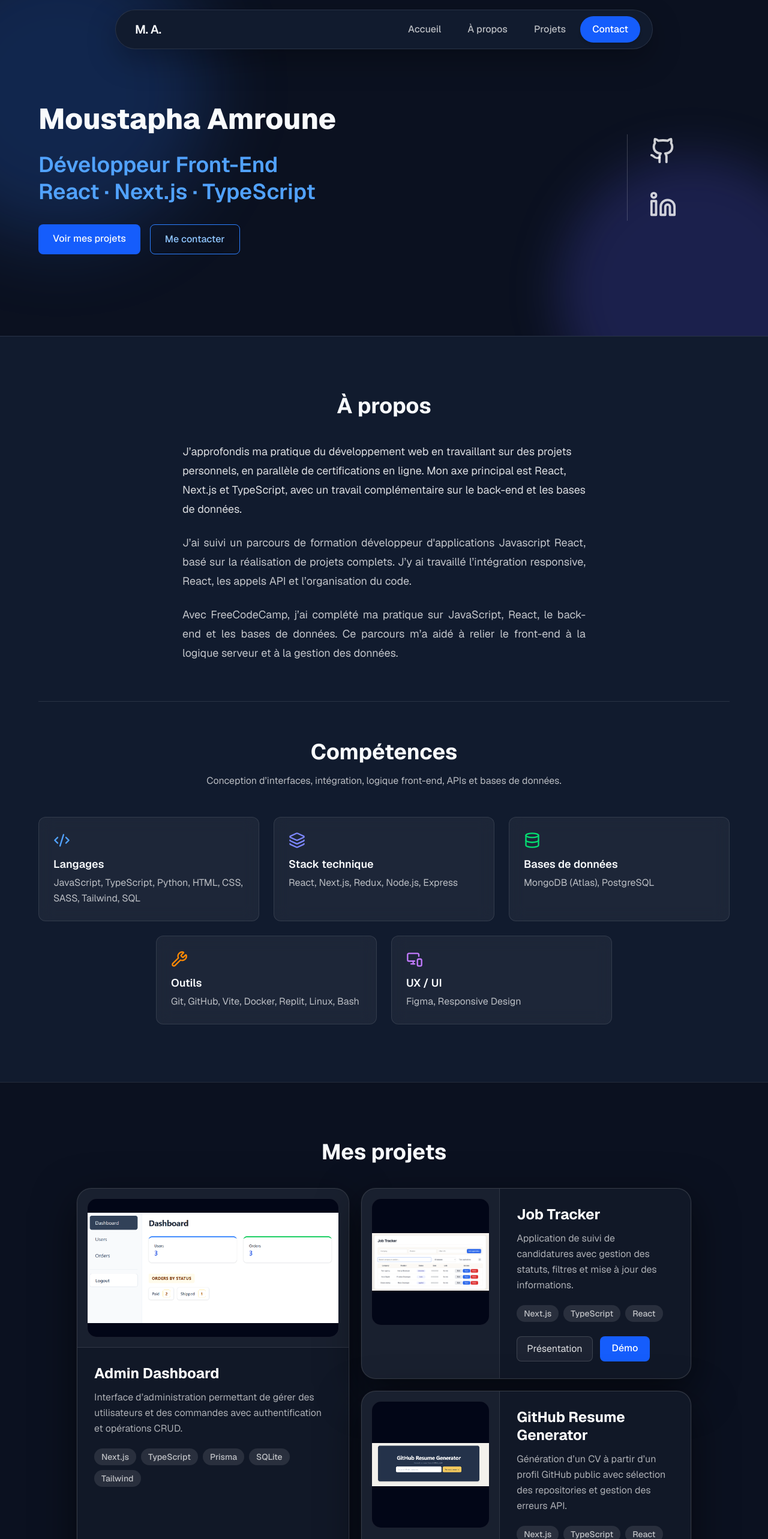
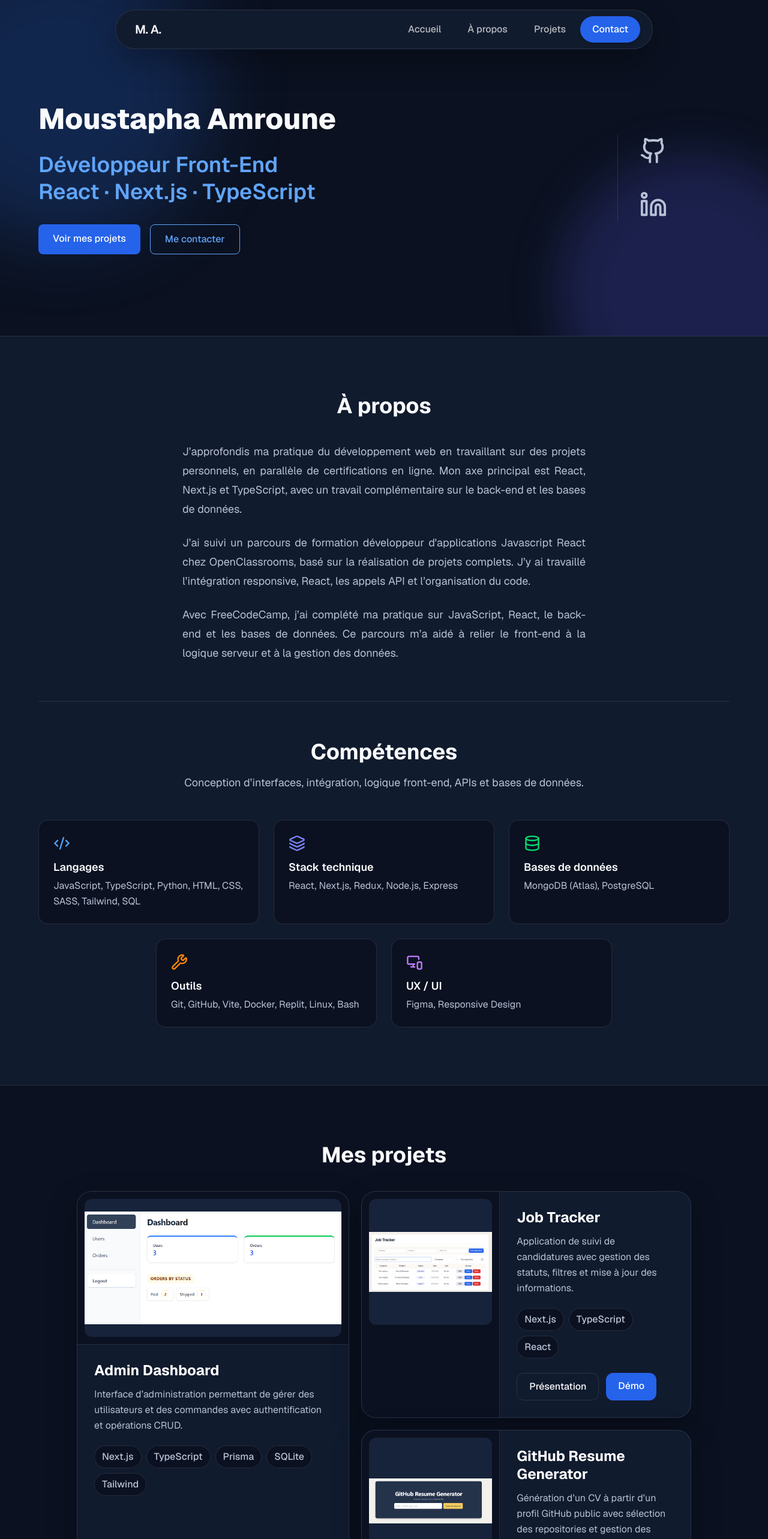
Before and after one commit to m-amroune/portfolio, a Next.js app: page / in a window 1280 px wide. Shown: the top 2566 px of the page at 60% size. Built offline with nearby package versions, Linux system fonts and the light colour scheme.

Commit message:
modernize project cards and contact section

```diff
--- a/app/page.tsx
+++ b/app/page.tsx
@@ -23,7 +23,7 @@ export default function Home() {
     intro:
       "J’approfondis ma pratique du développement web en travaillant sur des projets personnels, en parallèle de certifications en ligne. Mon axe principal est React, Next.js et TypeScript, avec un travail complémentaire sur le back-end et les bases de données.",
     openClassrooms:
-      "J’ai suivi un parcours de formation développeur d'applications Javascript React, basé sur la réalisation de projets complets. J’y ai travaillé l’intégration responsive, React, les appels API et l’organisation du code.",
+      "J’ai suivi un parcours de formation développeur d'applications Javascript React chez OpenClassrooms, basé sur la réalisation de projets complets. J’y ai travaillé l’intégration responsive, React, les appels API et l’organisation du code.",
     freeCodeCamp:
       "Avec FreeCodeCamp, j’ai complété ma pratique sur JavaScript, React, le back-end et les bases de données. Ce parcours m’a aidé à relier le front-end à la logique serveur et à la gestion des données.",
   };
@@ -82,7 +82,7 @@ export default function Home() {
         Moustapha Amroune
       </h1>
 
-      <h2 className="text-2xl font-semibold leading-tight text-blue-400 md:text-4xl">
+      <h2 className="text-2xl font-semibold leading-tight text-[var(--accent)] md:text-4xl">
   Développeur Front-End
   <span className="block">React · Next.js · TypeScript</span>
 </h2>
@@ -91,14 +91,25 @@ export default function Home() {
 <div className="flex flex-wrap gap-4 pt-2">
   <Link
     href="#projets"
-          className="cursor-pointer rounded-lg bg-blue-600 px-6 py-3 text-base font-medium transition hover:bg-blue-500"
+    className="
+      cursor-pointer rounded-lg
+      bg-[var(--accent-strong)] px-6 py-3
+      text-base font-medium text-white
+      transition hover:brightness-110
+    "
   >
     Voir mes projets
   </Link>
 
   <Link
     href="#contact"
-          className="cursor-pointer rounded-lg border border-blue-500 px-6 py-3 text-base font-medium text-blue-300 transition hover:bg-blue-900/40"
+    className="
+      cursor-pointer rounded-lg
+      border border-[var(--accent)]
+      px-6 py-3 text-base font-medium
+      text-[var(--accent)]
+      transition hover:bg-white/[0.06]
+    "
   >
     Me contacter
   </Link>
@@ -106,9 +117,9 @@ export default function Home() {
     </div>
 
     {/* Right column: social links */}
-    <div className="flex justify-center sm:-translate-x-4 sm:justify-end md:-translate-x-12 lg:-translate-x-20">
+    <div className="flex justify-center sm:-translate-x-4 sm:justify-end md:-translate-x-12 lg:-translate-x-24">
       <div className="flex items-center gap-5 sm:gap-7">
-        <div className="hidden h-36 w-px bg-white/20 sm:block" />
+        <div className="hidden h-36 w-px bg-[var(--border)] sm:block" />
 
 <div className="flex items-center gap-5 sm:flex-col sm:gap-7">
   <a
@@ -116,7 +127,7 @@ export default function Home() {
     target="_blank"
     rel="noopener noreferrer"
     aria-label="GitHub"
-            className="cursor-pointer p-2 text-white/80 transition hover:-translate-y-1 hover:text-blue-300"
+    className="cursor-pointer p-2 text-[var(--muted)] transition hover:-translate-y-1 hover:text-[var(--accent)]"
   >
     <Github size={46} />
   </a>
@@ -126,7 +137,7 @@ export default function Home() {
     target="_blank"
     rel="noopener noreferrer"
     aria-label="LinkedIn"
-            className="cursor-pointer p-2 text-white/80 transition hover:-translate-y-1 hover:text-blue-300"
+    className="cursor-pointer p-2 text-[var(--muted)] transition hover:-translate-y-1 hover:text-[var(--accent)]"
   >
     <Linkedin size={46} />
   </a>
@@ -153,27 +164,27 @@ export default function Home() {
             </h2>
 
             <div className="mx-auto max-w-2xl space-y-6">
-              <p className="text-lg leading-8 text-white/85">
+  <p className="text-justify text-lg leading-8 text-[var(--muted)]">
     {aboutContent.intro}
   </p>
 
-              <p className="text-justify text-lg leading-8 text-white/75">
+  <p className="text-justify text-lg leading-8 text-[var(--muted)]">
     {aboutContent.openClassrooms}
   </p>
 
-              <p className="text-justify text-lg leading-8 text-white/75">
+  <p className="text-justify text-lg leading-8 text-[var(--muted)]">
     {aboutContent.freeCodeCamp}
   </p>
 </div>
 
             {/* Skills */}
-            <div className="mt-16 border-t border-white/10 pt-16">
+            <div className="mt-16 border-t border-[var(--border)] pt-16">
   <div className="space-y-4 text-center">
     <h3 className="text-3xl font-bold md:text-4xl">Compétences</h3>
 
-                <p className="mx-auto max-w-2xl text-white/70">
-                  Conception d’interfaces, intégration, logique front-end, APIs
-                  et bases de données.
+    <p className="mx-auto max-w-2xl text-base leading-relaxed text-[var(--muted)] md:text-lg">
+      Conception d’interfaces, intégration, logique front-end, APIs et
+      bases de données.
     </p>
   </div>
 
@@ -255,11 +266,12 @@ export default function Home() {
   href="/projects"
   className="
     inline-flex cursor-pointer items-center gap-2
-    rounded-xl border border-white/10
-    bg-blue-600 px-6 py-3
-    text-base font-medium text-white
-    shadow-md transition
-    hover:bg-blue-500 hover:shadow-blue-900/30
+    rounded-xl border border-[var(--border)]
+    bg-[var(--surface)] px-6 py-3
+    text-base font-medium text-[var(--foreground)]
+    transition
+    hover:border-[var(--accent)]
+    hover:text-[var(--accent)]
   "
 >
   Voir tous les projets →
@@ -268,7 +280,6 @@ export default function Home() {
           </motion.div>
         </section>
 
-        {/* ===================== CONTACT ===================== */}
         {/* ===================== CONTACT ===================== */}
 <section
   id="contact"
@@ -311,11 +322,18 @@ function SkillCard({
 }) {
   return (
    <div
-      className={`rounded-xl border border-white/10 bg-white/5 p-6 backdrop-blur-md transition hover:-translate-y-1 hover:bg-white/10 ${className}`}
+  className={`
+    rounded-2xl border border-[var(--border)]
+    bg-[var(--background)] p-6
+    transition duration-300
+    hover:-translate-y-1
+    hover:border-[var(--accent)]/40
+    ${className}
+  `}
 >
       <div className="mb-3">{icon}</div>
       <h3 className="text-lg font-semibold mb-1">{title}</h3>
-      <p className="text-base leading-relaxed text-white/70">{text}</p>
+      <p className="text-base leading-relaxed text-[var(--muted)]">{text}</p>
     </div>
   );
 }
--- a/components/Footer.tsx
+++ b/components/Footer.tsx
@@ -2,9 +2,9 @@
 
 export default function Footer() {
   return (
-    <footer className="py-8 bg-[#080B14] border-t border-white/10">
-      <div className="max-w-6xl mx-auto px-6 flex flex-col items-center justify-center text-center">
-        <p className="text-white/50 text-base">
+    <footer className="border-t border-[var(--border)] bg-[var(--background)] py-8">
+      <div className="mx-auto max-w-6xl px-6 text-center">
+        <p className="text-base text-[var(--muted)]">
           © {new Date().getFullYear()} Moustapha Amroune — Tous droits réservés.
         </p>
       </div>
--- a/components/HomeProjectCard.tsx
+++ b/components/HomeProjectCard.tsx
@@ -34,10 +34,13 @@ export default function HomeProjectCard({
     <article
       className={`
     group overflow-hidden rounded-3xl
-        border border-white/15 bg-[#111827]
-        shadow-[0_22px_70px_rgba(0,0,0,0.55)]
-        ring-1 ring-white/[0.03]
-        transition duration-300 hover:border-blue-400/35 hover:bg-[#141b2a]
+    border border-[var(--border)]
+    bg-[var(--surface)]
+    shadow-[0_18px_50px_rgba(0,0,0,0.28)]
+    transition duration-300
+    hover:-translate-y-1
+    hover:border-[var(--accent)]
+    hover:bg-[var(--surface-soft)]
     ${isTall ? "h-full" : ""}
   `}
     >
@@ -50,11 +53,15 @@ export default function HomeProjectCard({
         {/* Project screenshot */}
         <div
           className={`
-            bg-white/[0.035] p-4
-            ${isTall ? "border-b border-white/10" : "border-b border-white/10 lg:border-b-0 lg:border-r"}
+    bg-[var(--background)] p-3
+    ${
+      isTall
+        ? "border-b border-[var(--border)]"
+        : "border-b border-[var(--border)] lg:border-b-0 lg:border-r"
+    }
   `}
         >
-          <div className="relative overflow-hidden rounded-2xl border border-white/10 bg-[#020617]">
+          <div className="relative overflow-hidden rounded-xl bg-[var(--surface-soft)]">
             <Image
               src={image}
               alt={title}
@@ -81,15 +88,16 @@ export default function HomeProjectCard({
           </h3>
 
           {/* Project description */}
-          <p className="mb-5 text-white/65 leading-relaxed">{description}</p>
-
+        <p className="mb-5 text-base leading-relaxed text-[var(--muted)]">
+  {description}
+</p>
           {/* Technology stack */}
           {tech && tech.length > 0 && (
             <div className="mb-6 flex flex-wrap gap-2">
               {tech.map((item) => (
                 <span
                   key={item}
-                  className="rounded-full bg-white/10 px-3 py-1 text-sm font-medium text-white/70"
+                  className="rounded-full border border-[var(--border)] bg-[var(--background)] px-3 py-1.5 text-base font-medium text-[var(--muted)]"
                 >
                   {item}
                 </span>
@@ -99,15 +107,19 @@ export default function HomeProjectCard({
 
           {/* Project actions */}
     <div
-            className={`flex flex-wrap gap-3 ${isTall ? "mt-auto pt-6" : ""}`}
+  className={`flex flex-wrap gap-3 ${
+    isTall ? "mt-auto pt-6" : ""
+  }`}
 >
   {path && (
     <Link
       href={path}
       className="
-                  rounded-lg border border-white/15 bg-white/5
-                  px-4 py-2 text-white/85
-                  hover:bg-white/10 transition
+        cursor-pointer rounded-xl
+        border border-[var(--border)]
+        px-5 py-2.5 text-base font-medium
+        text-[var(--foreground)] transition
+        hover:border-[var(--accent)] hover:bg-white/[0.05]
       "
     >
       Présentation
@@ -120,9 +132,10 @@ export default function HomeProjectCard({
       target="_blank"
       rel="noopener noreferrer"
       className="
-                  rounded-lg bg-blue-600
-                  px-5 py-2 font-medium text-white
-                  hover:bg-blue-500 transition
+        cursor-pointer rounded-xl
+        bg-[var(--accent-strong)] px-5 py-2.5
+        text-base font-medium text-white
+        transition hover:brightness-110
       "
     >
       Démo
--- a/components/Navbar.tsx
+++ b/components/Navbar.tsx
@@ -95,7 +95,7 @@ export default function Navbar() {
                 aria-current={isActive ? "location" : undefined}
                 className={`block rounded-full px-5 py-2.5 transition ${
                   isActive
-                    ? "bg-blue-600 text-white shadow-md"
+                    ? "bg-[var(--accent-strong)] text-white shadow-md"
                     : "text-white/70 hover:bg-white/[0.06] hover:text-white"
                 }`}
               >
@@ -164,7 +164,7 @@ export default function Navbar() {
                 aria-current={isActive ? "location" : undefined}
                 className={`block rounded-xl px-4 py-3.5 transition ${
                   isActive
-                    ? "bg-blue-600 text-white"
+                    ? "bg-[var(--accent-strong)] text-white"
                     : "text-white/80 hover:bg-white/[0.06] hover:text-white"
                 }`}
               >
```
Also changed, not shown: components/ContactModal.tsx (+43 -31 lines). Lines whose indentation alone changed are shown as unchanged.
